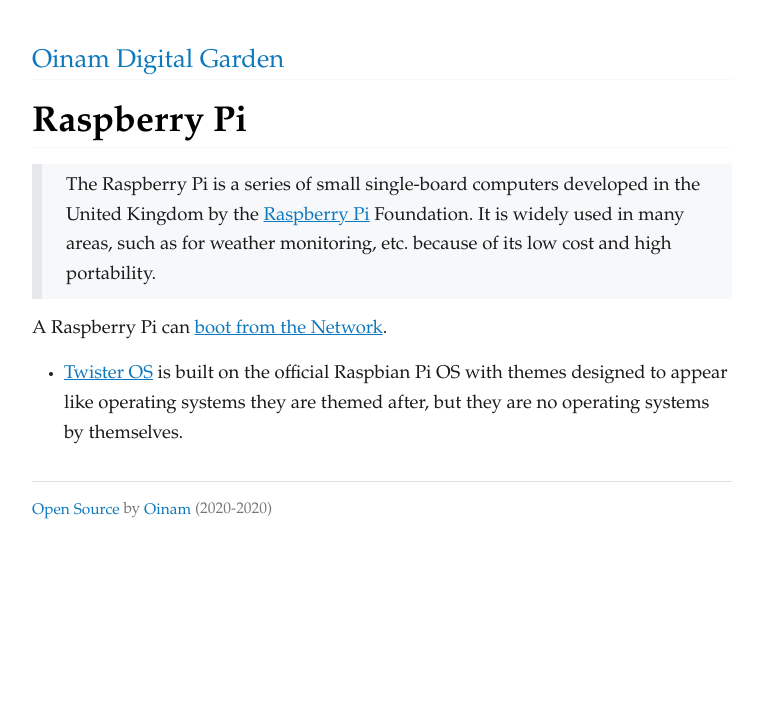
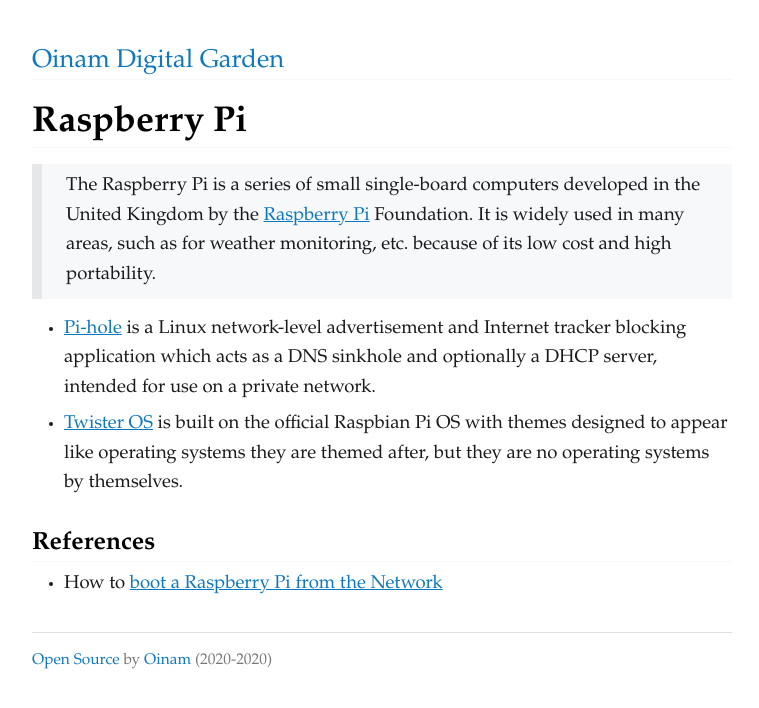
Before and after one commit to oinam/notes, a Jekyll site: the page built from devices/raspberry-pi.md, in a window 1280 px wide. Shown: the top 708 px of the page, without its empty margins (258-1017 px from the left). Built offline with Jekyll 4.4.1, drawn with Linux system fonts in a browser that asks for light colours.

```diff
--- a/devices/raspberry-pi.md
+++ b/devices/raspberry-pi.md
@@ -8,6 +8,9 @@ category: devices
 
 > The Raspberry Pi is a series of small single-board computers developed in the United Kingdom by the [Raspberry Pi](https://www.raspberrypi.org) Foundation. It is widely used in many areas, such as for weather monitoring, etc. because of its low cost and high portability.
 
-A Raspberry Pi can [boot from the Network](https://www.raspberrypi.org/documentation/hardware/raspberrypi/bootmodes/net_tutorial.md).
+- [Pi-hole](https://pi-hole.net) is a Linux network-level advertisement and Internet tracker blocking application which acts as a DNS sinkhole and optionally a DHCP server, intended for use on a private network.
+- [Twister OS](https://twisteros.com/) is built on the official Raspbian Pi OS with themes designed to appear like operating systems they are themed after, but they are no operating systems by themselves.
 
-- [Twister OS](https://twisteros.com/) is built on the official Raspbian Pi OS with themes designed to appear like operating systems they are themed after, but they are no operating systems by themselves.
+### References
+
+- How to [boot a Raspberry Pi from the Network](https://www.raspberrypi.org/documentation/hardware/raspberrypi/bootmodes/net_tutorial.md)
```
Also changed, not shown: brajeshwar/phone-home-screen.md (+1 -1 lines), index.md (+3 -0 lines), life/first-principles.md (added, +21 -0 lines), tools/note-taking-and-management.md (+5 -0 lines), brajeshwar/phone-home/iPhone-11-pro-iOS-14-2020-09-17.jpeg (deleted), brajeshwar/phone-home/iPhone-11-pro-iOS-14-2020-09-20.jpeg (added).
